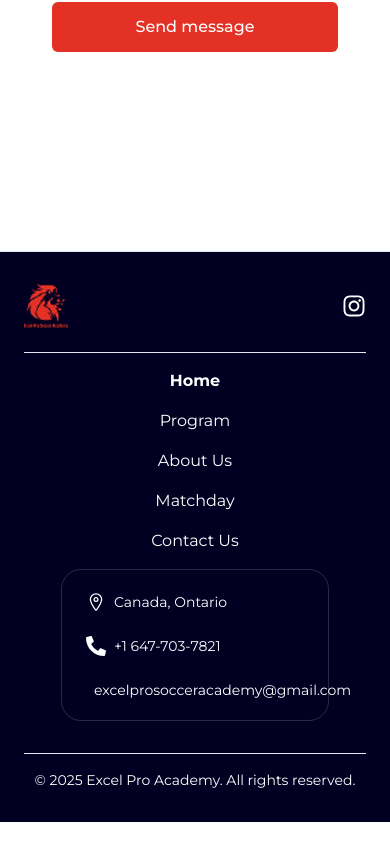
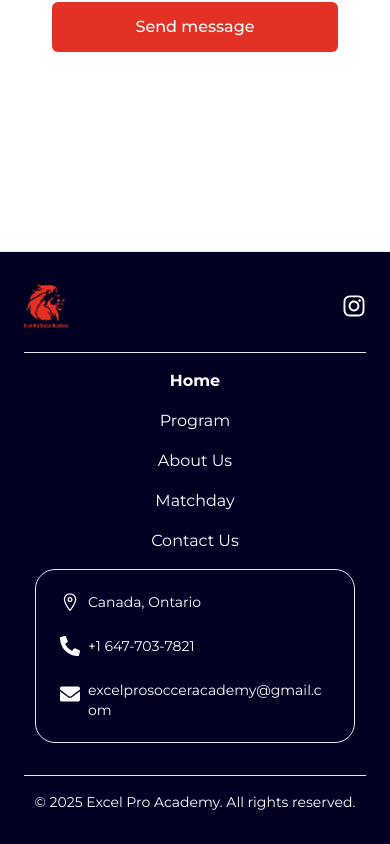
Before and after one commit to ElorasDev/excel-pro-next, a Next.js app: page / in a window 390 px wide. Shown: the part 6943-7787 px from the top of the page. Before the commit the page ends 7765 px from the top, so only its background shows below. Built offline with nearby package versions, Linux system fonts and the light colour scheme; no server answers.

Commit message:
some change

```diff
--- a/src/components/molecules/ContactInfo/ContactInfo.tsx
+++ b/src/components/molecules/ContactInfo/ContactInfo.tsx
@@ -7,22 +7,27 @@ import React from 'react';
 const ContactInfoCard = () => {
   return (
     <div
-      className="w-[268px] h-[152px] pt-[22px] pr-6 pb-[22px] pl-6 flex flex-col gap-6 rounded-[20px]"
-      style={{ border: '1px solid rgba(255, 255, 255, 0.16)' }}
+      className="max-w-full w-full sm:w-[268px] h-auto pt-[22px] pr-6 pb-[22px] pl-6 flex flex-col gap-6 rounded-[20px] border border-white/16"
     >
       <div className="flex items-center text-white">
-        <Location size={20}/>
+        <div className="flex-shrink-0">
+          <Location size={20}/>
+        </div>
         <span className="text-sm ml-2">Canada, Ontario</span>
       </div>
 
       <div className="text-white flex items-center">
-        <PhoneIcon size={20} />
+        <div className="flex-shrink-0">
+          <PhoneIcon size={20} />
+        </div>
         <span className="text-sm ml-2">+1 647-703-7821</span>
       </div>
 
-      <div className="text-white flex items-center">
-        <EmailIcon size={20}/>
-        <span className="text-sm ml-2">excelprosocceracademy@gmail.com</span>
+      <div className="text-white flex items-start">
+        <div className="flex-shrink-0 mt-1">
+          <EmailIcon size={20}/>
+        </div>
+        <span className="text-sm ml-2 break-words overflow-hidden overflow-wrap-anywhere truncate-multi">excelprosocceracademy@gmail.com</span>
       </div>
     </div>
   );
--- a/src/components/molecules/RegisterForms/PlayerInformationForm.tsx
+++ b/src/components/molecules/RegisterForms/PlayerInformationForm.tsx
@@ -119,15 +119,8 @@ const PlayerInformationForm: NextPage = () => {
     <>
       {/* Form Content */}
       <div className="mb-8">
-        <h1 className="text-xl sm:text-2xl font-bold mb-4">
-          Welcome! Please fill out this form to register for private soccer
-          sessions. These sessions are tailored to help players improve their
-          skills and achieve their goals.
-        </h1>
-
         {/* Added PracticeSchedule component here */}
         <PracticeSchedule />
-
         <form onSubmit={formik.handleSubmit}>
           <div className="grid grid-cols-1 md:grid-cols-1 gap-4 sm:gap-6 mt-6">
             <div>
--- a/src/components/organisms/Dashboard/Overview/Overview.tsx
+++ b/src/components/organisms/Dashboard/Overview/Overview.tsx
@@ -487,7 +487,9 @@ const Overview = () => {
       {/* Header Section */}
       <div className="mb-6 flex flex-col sm:flex-row sm:justify-between">
         <div className="flex flex-col mb-4 sm:mb-0">
-          <h1 className="text-2xl md:text-3xl font-bold mb-1">Welcome To Excel Pro Dashboard</h1>
+          <h1 className="text-2xl md:text-3xl font-bold mb-1">
+            Welcome To Excel Pro Dashboard
+          </h1>
           <p className="text-gray-500 text-sm md:text-base">
             Track, and manage your players
           </p>
@@ -838,7 +840,7 @@ const Overview = () => {
                   <p className="text-sm text-gray-500">Phone Number</p>
                   <p className="font-medium">{selectedPlayer.phone_number}</p>
                 </div>
-                <div>
+                <div className="break-words">
                   <p className="text-sm text-gray-500">Email</p>
                   <p className="font-medium">{selectedPlayer.email}</p>
                 </div>
--- a/src/components/organisms/Etransfer/Etransfer.tsx
+++ b/src/components/organisms/Etransfer/Etransfer.tsx
@@ -155,12 +155,14 @@ const Etransfer = () => {
   const [error, setError] = useState("");
   const [userId, setUserId] = useState<string | null>(null);
 
-  const bankAccount = {
-    name: "Soccer Training Academy",
-    accountNumber: "12345678",
-    bankName: "Royal Bank",
-    notes: "Note: Please include your order number in the transfer details.",
-  };
+  const bankEmails = [
+    {
+      id: 0,
+      email: "Abedian.1368@gmail.com",
+      notes:
+        "Note: Please include your order number, registered player name, phone number, and email in the transfer details.",
+    },
+  ];
 
   // Calculate final price
   const price = plans[selectedPlan]?.price?.split("/")[0] || "350";
@@ -399,16 +401,10 @@ const Etransfer = () => {
               Please make your payment to the following account:
             </p>
             <ul className="list-disc pl-5 mb-4">
-              <li>Account Name: {bankAccount.name}</li>
-              <li>Account Number: {bankAccount.accountNumber}</li>
-              <li>Bank: {bankAccount.bankName}</li>
+              <li>Email: {bankEmails[0].email}</li>
             </ul>
-            <p className="text-sm text-gray-600">{bankAccount.notes}</p>
+            <p className="text-sm text-gray-600">{bankEmails[0].notes}</p>
             <p className="font-bold mt-4">Amount to pay: ${finalPrice}</p>
-            <p className="mt-2">
-              Please mention reference number {transferId} in your transfer
-              notes.
-            </p>
           </div>
 
           <p className="mb-4">
--- a/src/components/organisms/Footer/Footer.tsx
+++ b/src/components/organisms/Footer/Footer.tsx
@@ -14,9 +14,9 @@ const Footer = () => {
         <div className="hidden md:flex items-center justify-between">
           {/* Logo - Left */}
           <div className="flex-1">
-            <div className=" flex">
+            <div className="flex">
               <Logo />
-              <p className="flex items-center ml-3 text-primary max-w-xs">
+              <p className="flex items-center ml-3 text-primary max-w-xs lg:flex md:hidden">
                 Excel Pro Academy
               </p>
             </div>
@@ -44,7 +44,7 @@ const Footer = () => {
         {/* Mobile View - Hidden on Desktop */}
         <div className="md:hidden">
           <div className="flex justify-between items-center mb-6">
-            {/* Logo - Right */}
+            {/* Logo - Left */}
             <div>
               <Logo />
             </div>
@@ -67,8 +67,11 @@ const Footer = () => {
             <Menu variant="footer" orientation="vertical" />
           </div>
 
+          {/* Contact Info with proper containment */}
           <div className="flex justify-center my-4">
-            <ContactInfoCard />
+            <div className="w-full max-w-xs">
+              <ContactInfoCard />
+            </div>
           </div>
         </div>
 
--- a/src/components/organisms/SummeryPrograms/data.tsx
+++ b/src/components/organisms/SummeryPrograms/data.tsx
@@ -106,7 +106,7 @@ export const programs: ProgramType[] = [
       className: "text-gray-800",
     },
     imageSrc: "/images/programs/u15-17.png",
-    team_image: "/images/person/team/u13-u14.jpeg",
+    team_image: "/images/person/team/u7.webp",
     description:
       "Our competitive teams train with high intensity and are introduced to position-specific tactics, match strategies, and mental strength training. Players compete in regional leagues and tournaments across Toronto and the GTA. Training frequency: 2-3x per week + regular matches",
     programOutline: {
@@ -131,7 +131,7 @@ export const programs: ProgramType[] = [
       className: "text-white",
     },
     imageSrc: "/images/programs/u15-18.png",
-    team_image: "/images/person/team/u15-u18.jpeg",
+    team_image: "/images/person/team/u13-u14.jpeg",
     description:
       "This program is designed for serious players aiming to play at a high level, including university, college, and semi-professional opportunities. We focus on advanced tactical systems, strength & conditioning, video analysis, and exposure to top-level competitions. Training frequency: 3x per week + league play + showcases",
     programOutline: {
--- a/src/components/template/Program/ProgramDetails/ProgramDetails.tsx
+++ b/src/components/template/Program/ProgramDetails/ProgramDetails.tsx
@@ -53,7 +53,7 @@ const ProgramDetails: NextPage<ProgramType> = ({ program, decodedSlug }) => {
               Home
             </Link>
             <span className="mx-2">/</span>
-            <Link href="/programs" className="hover:text-gray-700">
+            <Link href="/program" className="hover:text-gray-700">
               Programs
             </Link>
             <span className="mx-2">/</span>
```
